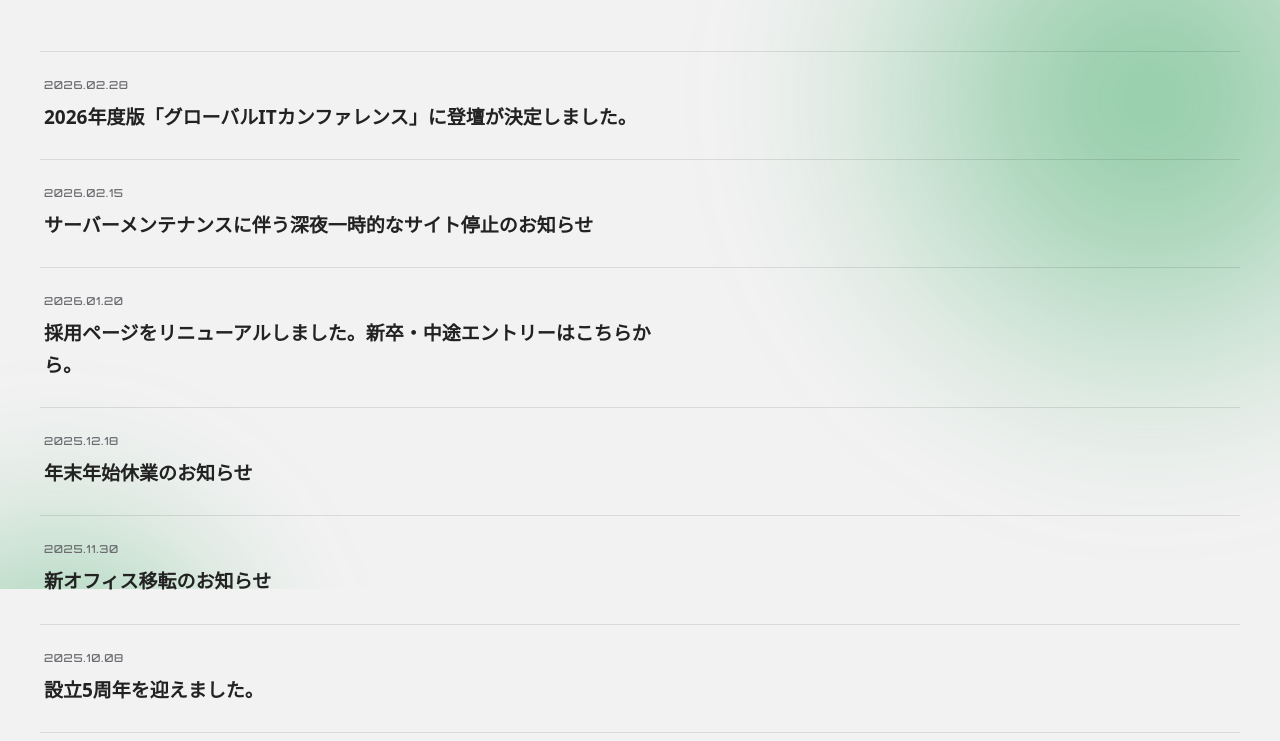
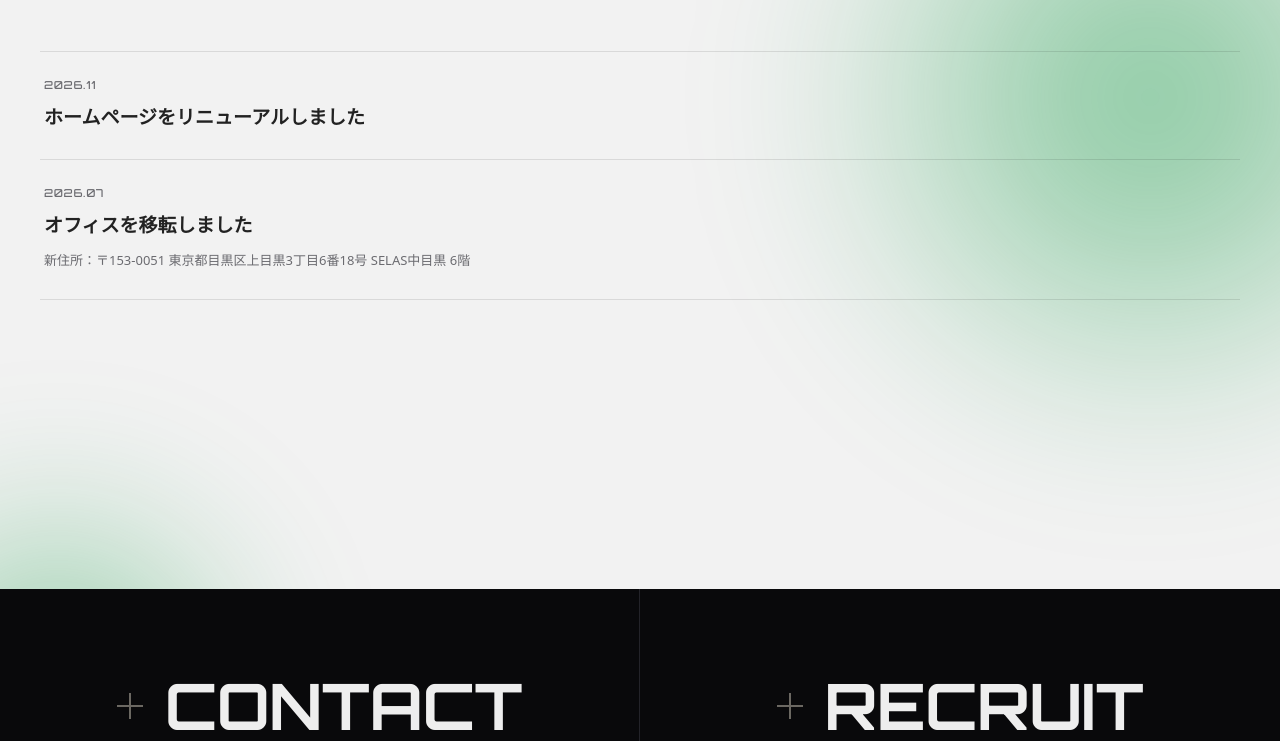
Before and after one commit to daichikomiya-96/testsite, a plain HTML site: page column.html in a window 1280 px wide. Shown: the part 211-952 px from the top of the page. Drawn offline with Linux system fonts and the light colour scheme; a web font is replaced by a local one.

Commit message:
Column: replace entries with site renewal and office relocation (with new address)
Co-Authored-By: Claude Opus 5.5 <noreply@anthropic.com>

```diff
--- a/column.html
+++ b/column.html
@@ -127,7 +127,9 @@
   .col-date{font-family:var(--mono);font-size:11px;letter-spacing:.06em;color:var(--ink-dim);font-variant-numeric:tabular-nums;}
 
   .col-title{margin:0;max-width:640px;font-family:var(--sans);font-weight:700;font-size:clamp(15px,1.6vw,19px);line-height:1.65;color:#222;transition:color .25s ease;}
-  .col-link:hover .col-title{color:var(--teal);}
+  a.col-link:hover .col-title{color:var(--teal);}
+  div.col-link:hover{background-color:transparent;}
+  .col-text{margin:8px 0 0;font-size:13px;line-height:1.8;color:var(--ink-dim);}
 
   .col-arrow{flex-shrink:0;position:relative;width:26px;height:26px;opacity:0;transform:translateX(-8px);transition:opacity .25s ease, transform .25s ease;}
   .col-link:hover .col-arrow{opacity:1;transform:translateX(0);}
@@ -312,67 +314,21 @@
 
       <ul class="col-list" id="colList">
         <li class="col-item" style="--i:1">
-          <a class="col-link" href="#" data-view-cursor>
+          <div class="col-link">
             <div class="col-body">
-              <p class="col-meta"><span class="col-date">2026.02.28</span></p>
-              <h2 class="col-title">2026年度版「グローバルITカンファレンス」に登壇が決定しました。</h2>
+              <p class="col-meta"><span class="col-date">2026.11</span></p>
+              <h2 class="col-title">ホームページをリニューアルしました</h2>
             </div>
-            <span class="col-arrow"><img class="arrow-bg" src="assets/column-viewmore-circle.svg" alt=""><img class="arrow-fg" src="assets/column-viewmore-arrow.svg" alt=""></span>
-          </a>
+          </div>
         </li>
         <li class="col-item" style="--i:2">
-          <a class="col-link" href="#" data-view-cursor>
+          <div class="col-link">
             <div class="col-body">
-              <p class="col-meta"><span class="col-date">2026.02.15</span></p>
-              <h2 class="col-title">サーバーメンテナンスに伴う深夜一時的なサイト停止のお知らせ</h2>
+              <p class="col-meta"><span class="col-date">2026.07</span></p>
+              <h2 class="col-title">オフィスを移転しました</h2>
+              <p class="col-text">新住所：〒153-0051 東京都目黒区上目黒3丁目6番18号 SELAS中目黒 6階</p>
             </div>
-            <span class="col-arrow"><img class="arrow-bg" src="assets/column-viewmore-circle.svg" alt=""><img class="arrow-fg" src="assets/column-viewmore-arrow.svg" alt=""></span>
-          </a>
-        </li>
-        <li class="col-item" style="--i:3">
-          <a class="col-link" href="#" data-view-cursor>
-            <div class="col-body">
-              <p class="col-meta"><span class="col-date">2026.01.20</span></p>
-              <h2 class="col-title">採用ページをリニューアルしました。新卒・中途エントリーはこちらから。</h2>
-            </div>
-            <span class="col-arrow"><img class="arrow-bg" src="assets/column-viewmore-circle.svg" alt=""><img class="arrow-fg" src="assets/column-viewmore-arrow.svg" alt=""></span>
-          </a>
-        </li>
-        <li class="col-item" style="--i:4">
-          <a class="col-link" href="#" data-view-cursor>
-            <div class="col-body">
-              <p class="col-meta"><span class="col-date">2025.12.18</span></p>
-              <h2 class="col-title">年末年始休業のお知らせ</h2>
-            </div>
-            <span class="col-arrow"><img class="arrow-bg" src="assets/column-viewmore-circle.svg" alt=""><img class="arrow-fg" src="assets/column-viewmore-arrow.svg" alt=""></span>
-          </a>
-        </li>
-        <li class="col-item" style="--i:5">
-          <a class="col-link" href="#" data-view-cursor>
-            <div class="col-body">
-              <p class="col-meta"><span class="col-date">2025.11.30</span></p>
-              <h2 class="col-title">新オフィス移転のお知らせ</h2>
-            </div>
-            <span class="col-arrow"><img class="arrow-bg" src="assets/column-viewmore-circle.svg" alt=""><img class="arrow-fg" src="assets/column-viewmore-arrow.svg" alt=""></span>
-          </a>
-        </li>
-        <li class="col-item" style="--i:6">
-          <a class="col-link" href="#" data-view-cursor>
-            <div class="col-body">
-              <p class="col-meta"><span class="col-date">2025.10.08</span></p>
-              <h2 class="col-title">設立5周年を迎えました。</h2>
-            </div>
-            <span class="col-arrow"><img class="arrow-bg" src="assets/column-viewmore-circle.svg" alt=""><img class="arrow-fg" src="assets/column-viewmore-arrow.svg" alt=""></span>
-          </a>
-        </li>
-        <li class="col-item" style="--i:7">
-          <a class="col-link" href="#" data-view-cursor>
-            <div class="col-body">
-              <p class="col-meta"><span class="col-date">2025.09.01</span></p>
-              <h2 class="col-title">インフルエンサーマーケティング支援サービスの提供エリアを拡大しました。</h2>
-            </div>
-            <span class="col-arrow"><img class="arrow-bg" src="assets/column-viewmore-circle.svg" alt=""><img class="arrow-fg" src="assets/column-viewmore-arrow.svg" alt=""></span>
-          </a>
+          </div>
         </li>
       </ul>
     </div>
```
Also changed, not shown: index.html (+7 -16 lines).
